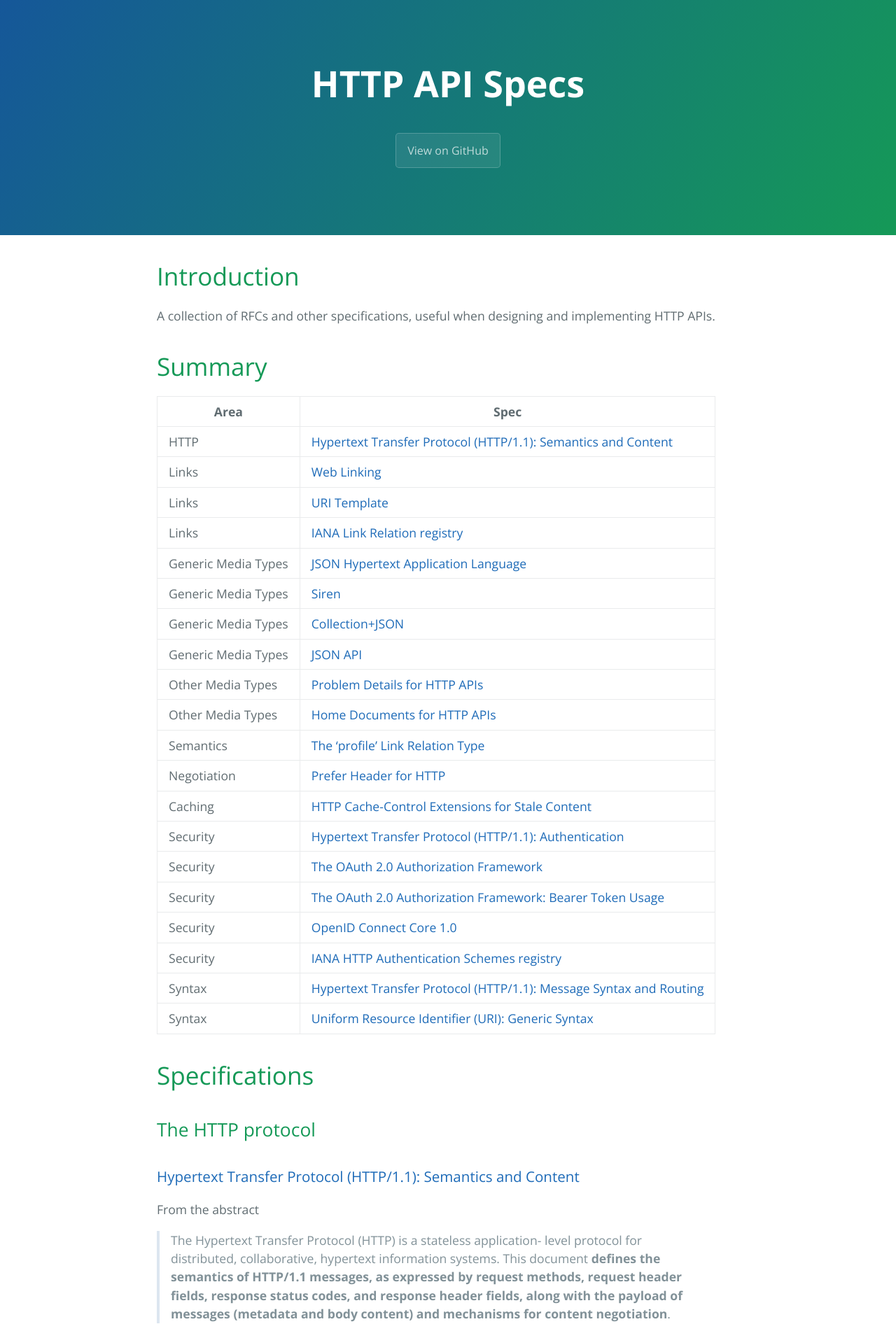
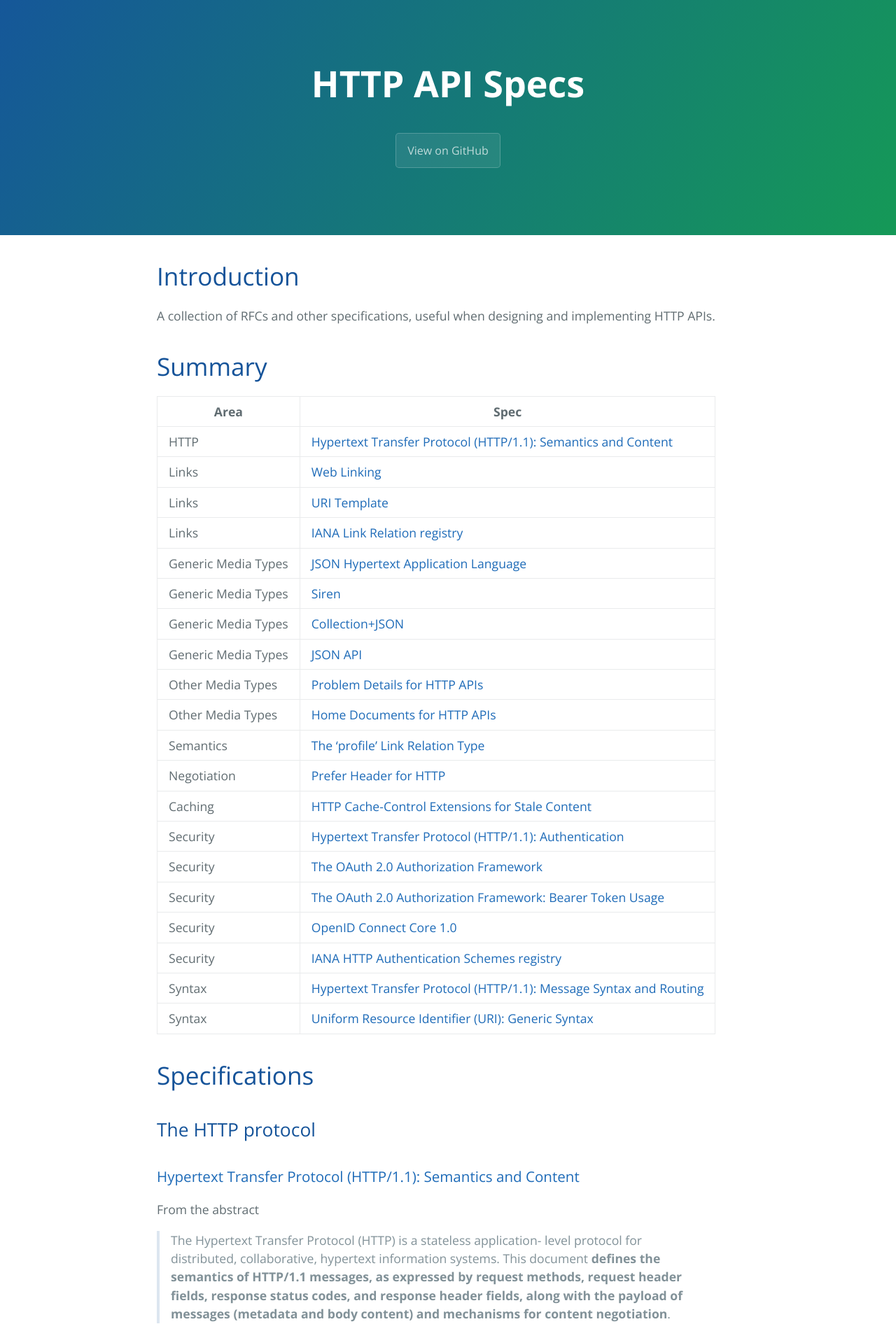
Before and after one commit to pmhsfelix/http-api-specs, a Jekyll site: the page built from index.md, in a window 1280 px wide. Shown: the top 1912 px of the page at 70% size. Built offline with Jekyll 4.4.1, drawn with Linux system fonts in a browser that asks for light colours.

Commit message:
changes css

```diff
--- a/css/cayman.css
+++ b/css/cayman.css
@@ -115,7 +115,7 @@
     margin-top: 2rem;
     margin-bottom: 1rem;
     font-weight: normal;
-    color: #159957; }
+    color: #155399; }
   .main-content p {
     margin-bottom: 1em; }
   .main-content code {
```
